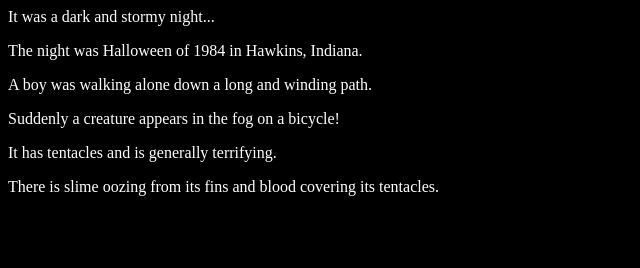
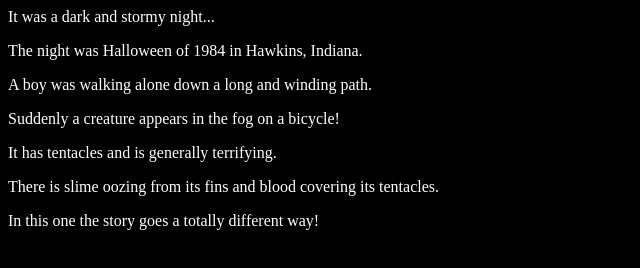
Before and after one commit to sweetk/fireside-story, a plain HTML site: page index.html in a window 1280 px wide. Shown: the whole page, without its empty margins (0-640 px from the left). Drawn offline with Linux system fonts and the light colour scheme.

Commit message:
Added a new line

```diff
--- a/index.html
+++ b/index.html
@@ -9,5 +9,6 @@
     <p>Suddenly a creature appears in the fog on a bicycle!</p>
     <p>It has tentacles and is generally terrifying.</p>
     <p>There is slime oozing from its fins and blood covering its tentacles.</p>
+    <p>In this one the story goes a totally different way!</p>
   </body>
 </html>
```
